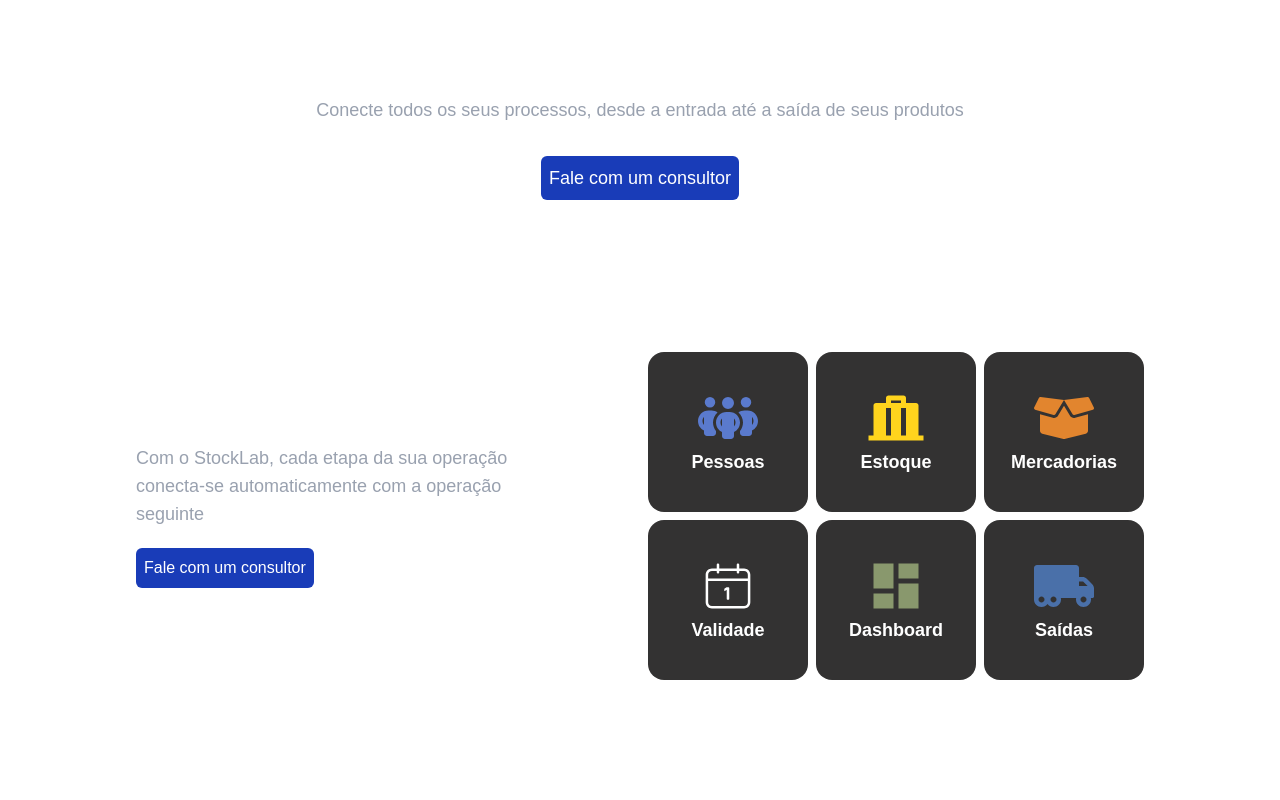
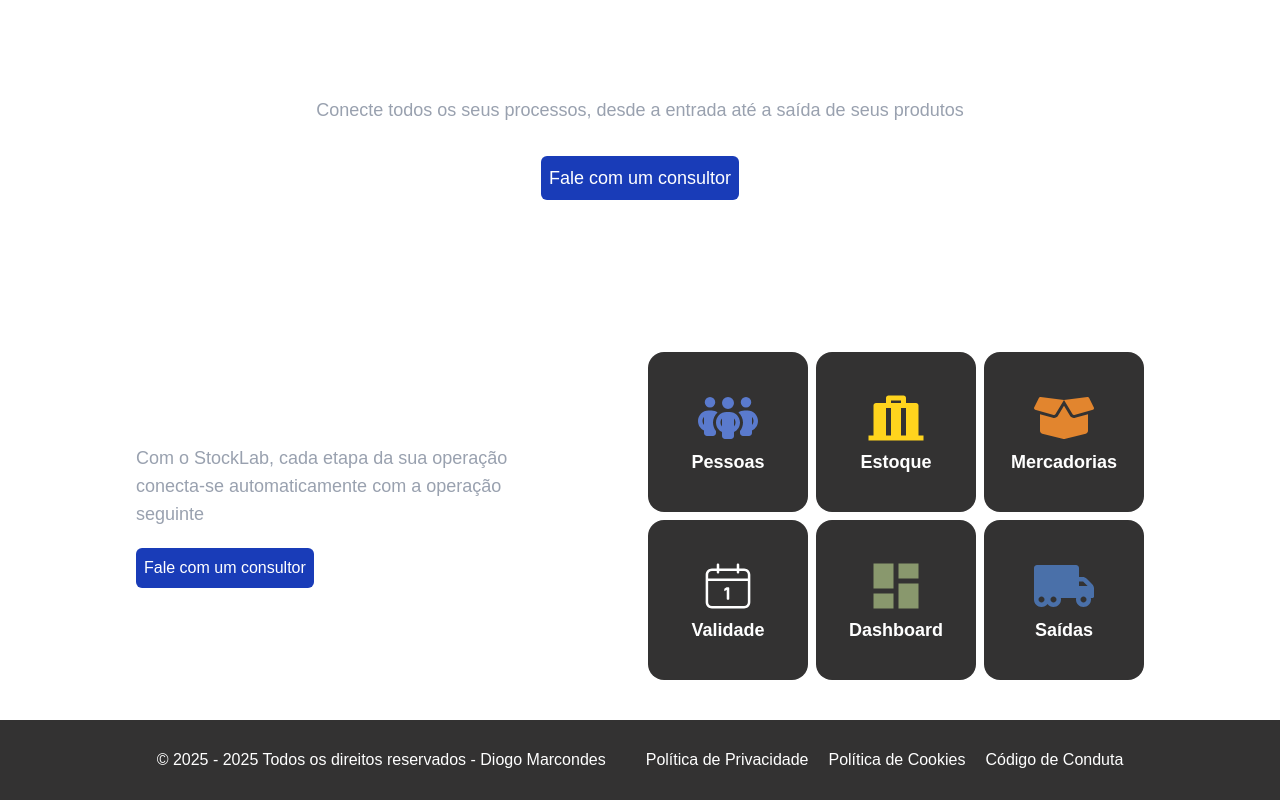
Before and after one commit to Diogomc/storage-frontend, a Next.js app: page /home in a window 1280 px wide. Shown: the part 1230-2030 px from the top of the page. Before the commit the page ends 1910 px from the top, so only its background shows below. Built offline with nearby package versions, Linux system fonts and the light colour scheme.

Commit message:
feat: include footer

```diff
--- /dev/null
+++ b/app/components/footer.tsx
@@ -0,0 +1,20 @@
+import { FaLinkedin } from "react-icons/fa6";
+
+export const Footer = () => {
+    const getCurrentYear = () => {
+        return new Date().getFullYear();
+    }
+    return (
+        <footer className="bg-second h-20 flex justify-center gap-10 items-center mt-10 max-md:h-full max-md:flex-col max-md:text-center max-md:p-10">
+            <ul className="flex justify-around">
+                <li>© 2025 - {getCurrentYear()} Todos os direitos reservados - <a target="_blank" href="https://www.linkedin.com/in/diogo-marcondes/" className="hover:text-blue-400">Diogo Marcondes</a></li>
+            </ul>
+            <ul className="flex gap-5 max-md:flex-col max-md:gap-2">
+                    <li>Política de Privacidade</li>
+                    <li>Política de Cookies</li>
+                    <li>Código de Conduta</li>
+                </ul>
+        </footer>
+
+    )
+}
--- a/app/home/page.tsx
+++ b/app/home/page.tsx
@@ -14,6 +14,7 @@ import { CiCalendarDate } from "react-icons/ci";
 import { FaTruckMoving } from "react-icons/fa";
 import { MdDashboard } from "react-icons/md";
 import { motion } from 'framer-motion';
+import { Footer } from "../components/footer";
 
 const responsive = {
   desktop: { breakpoint: { max: 3000, min: 1024 }, items: 1 },
@@ -142,7 +143,7 @@ export default function Home() {
         </div>
       </div>
 
-
+    <Footer/>
     </div>
   );
 }
```
